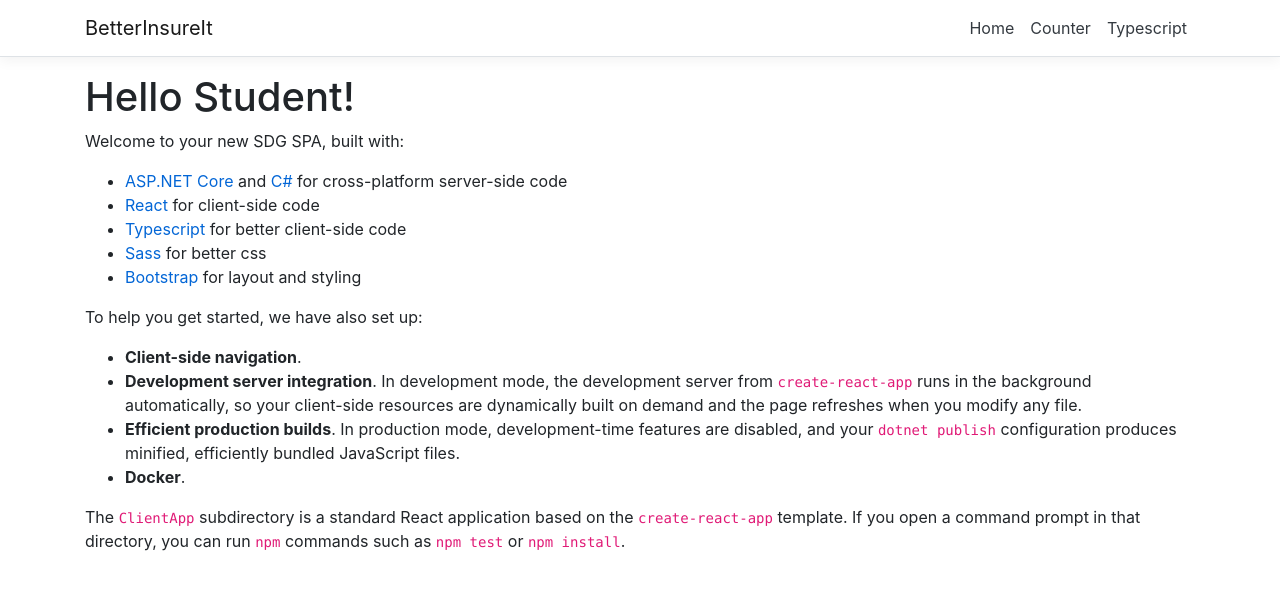
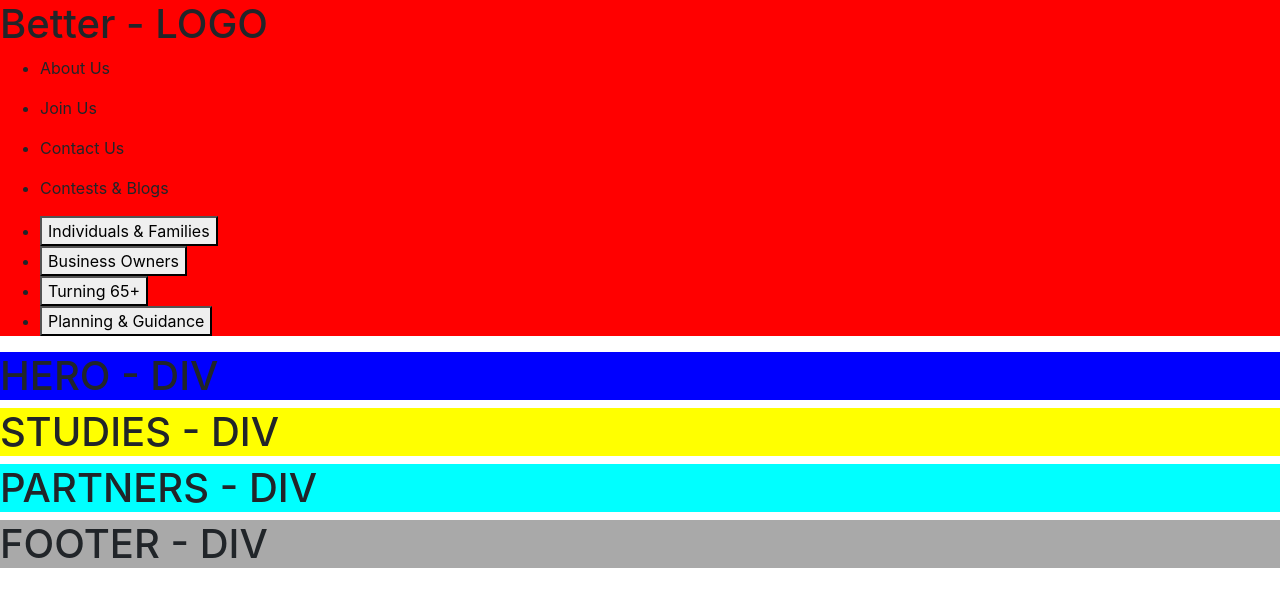
Before and after one commit to MatthewSDick/BetterInsureIT, a React (Create React App) app in the folder ClientApp/: page / in a window 1280 px wide. Shown: the top 606 px of the page. Built offline with nearby package versions, Linux system fonts and the light colour scheme.

Commit message:
Made Components and basic DIV's

```diff
--- a/ClientApp/src/App.jsx
+++ b/ClientApp/src/App.jsx
@@ -2,23 +2,20 @@ import React, { Component } from 'react'
 import { Route, Switch } from 'react-router'
 import { Layout } from './components/Layout'
 import { Home } from './pages/Home'
-import HelloWorld from './pages/_template/HelloWorld'
-import HeyWorld from './pages/_template/HeyWorld'
+import Plans from './pages/Plans'
 import NotFound from './pages/NotFound'
 import './custom.scss'
+
 export default class App extends Component {
   static displayName = App.name
 
   render() {
     return (
-      <Layout>
-        <Switch>
-          <Route exact path="/" component={Home} />
-          <Route exact path="/counter" component={HelloWorld} />
-          <Route exact path="/typescript" component={HeyWorld} />
-          <Route exact path="*" component={NotFound} />
-        </Switch>
-      </Layout>
+      <Switch>
+        <Route exact path="/" component={Home} />
+        <Route exact path="/plans" component={Plans} />
+        <Route exact path="*" component={NotFound} />
+      </Switch>
     )
   }
 }
--- /dev/null
+++ b/ClientApp/src/components/Footer.jsx
@@ -0,0 +1,14 @@
+import React from 'react'
+import { Link } from 'react-router-dom'
+
+const Footer = () => {
+  return (
+    <>
+      <div className="footer">
+        <h1>FOOTER - DIV</h1>
+      </div>
+    </>
+  )
+}
+
+export default Footer
--- /dev/null
+++ b/ClientApp/src/components/Header.jsx
@@ -0,0 +1,42 @@
+import React from 'react'
+import { Link } from 'react-router-dom'
+
+const Header = () => {
+  return (
+    <>
+      <div className="header">
+        <h1>Better - LOGO</h1>
+        <ul>
+          <li>
+            <p>About Us</p>
+          </li>
+          <li>
+            <p>Join Us</p>
+          </li>
+          <li>
+            <p>Contact Us</p>
+          </li>
+          <li>
+            <p>Contests & Blogs</p>
+          </li>
+        </ul>
+        <ul>
+          <li>
+            <button>Individuals & Families</button>
+          </li>
+          <li>
+            <button>Business Owners</button>
+          </li>
+          <li>
+            <button>Turning 65+</button>
+          </li>
+          <li>
+            <button>Planning & Guidance</button>
+          </li>
+        </ul>
+      </div>
+    </>
+  )
+}
+
+export default Header
--- /dev/null
+++ b/ClientApp/src/components/Hero.jsx
@@ -0,0 +1,14 @@
+import React from 'react'
+import { Link } from 'react-router-dom'
+
+const Hero = () => {
+  return (
+    <>
+      <div className="hero">
+        <h1>HERO - DIV</h1>
+      </div>
+    </>
+  )
+}
+
+export default Hero
--- a/ClientApp/src/components/NavMenu/index.jsx
+++ b/ClientApp/src/components/NavMenu/index.jsx
@@ -38,7 +38,7 @@ export class NavMenu extends Component {
         >
           <Container>
             <NavbarBrand tag={Link} to="/">
-              BetterInsureIt
+              BetterInsureIt - LOGO
             </NavbarBrand>
             <NavbarToggler onClick={this.toggleNavbar} className="mr-2" />
             <Collapse
@@ -47,7 +47,7 @@ export class NavMenu extends Component {
               navbar
             >
               <ul className="navbar-nav flex-grow">
-                <NavItem>
+                {/* <NavItem>
                   <NavLink tag={Link} className="text-dark" to="/">
                     Home
                   </NavLink>
@@ -61,7 +61,7 @@ export class NavMenu extends Component {
                   <NavLink tag={Link} className="text-dark" to="/typescript">
                     Typescript
                   </NavLink>
-                </NavItem>
+                </NavItem> */}
               </ul>
             </Collapse>
           </Container>
--- /dev/null
+++ b/ClientApp/src/components/Partners.jsx
@@ -0,0 +1,14 @@
+import React from 'react'
+import { Link } from 'react-router-dom'
+
+const Partners = () => {
+  return (
+    <>
+      <div className="partners">
+        <h1>PARTNERS - DIV</h1>
+      </div>
+    </>
+  )
+}
+
+export default Partners
--- /dev/null
+++ b/ClientApp/src/components/Studies.jsx
@@ -0,0 +1,14 @@
+import React from 'react'
+import { Link } from 'react-router-dom'
+
+const Studies = () => {
+  return (
+    <>
+      <div className="studies">
+        <h1>STUDIES - DIV</h1>
+      </div>
+    </>
+  )
+}
+
+export default Studies
--- a/ClientApp/src/custom.scss
+++ b/ClientApp/src/custom.scss
@@ -12,3 +12,23 @@ code {
   background-color: #1b6ec2;
   border-color: #1861ac;
 }
+
+.header {
+  background-color: red;
+}
+
+.hero {
+  background-color: blue;
+}
+
+.studies {
+  background-color: yellow;
+}
+
+.partners {
+  background-color: aqua;
+}
+
+.footer {
+  background-color: darkgray;
+}
--- a/ClientApp/src/pages/Home.jsx
+++ b/ClientApp/src/pages/Home.jsx
@@ -1,62 +1,19 @@
 import React from 'react'
+import { Link } from 'react-router-dom'
+import Header from '../components/Header'
+import Hero from '../components/Hero'
+import Studies from '../components/Studies'
+import Partners from '../components/Partners'
+import Footer from '../components/Footer'
 
 export function Home() {
   return (
-    <div>
-      <h1>Hello Student!</h1>
-      <p>Welcome to your new SDG SPA, built with:</p>
-      <ul>
-        <li>
-          <a href="https://get.asp.net/">ASP.NET Core</a> and{' '}
-          <a href="https://msdn.microsoft.com/en-us/library/67ef8sbd.aspx">
-            C#
-          </a>{' '}
-          for cross-platform server-side code
-        </li>
-        <li>
-          <a href="https://facebook.github.io/react/">React</a> for client-side
-          code
-        </li>
-        <li>
-          <a href="https://www.typescriptlang.org/">Typescript</a> for better
-          client-side code
-        </li>
-        <li>
-          <a href="https://sass-lang.com/">Sass</a> for better css
-        </li>
-        <li>
-          <a href="http://getbootstrap.com/">Bootstrap</a> for layout and
-          styling
-        </li>
-      </ul>
-      <p>To help you get started, we have also set up:</p>
-      <ul>
-        <li>
-          <strong>Client-side navigation</strong>.
-        </li>
-        <li>
-          <strong>Development server integration</strong>. In development mode,
-          the development server from <code>create-react-app</code> runs in the
-          background automatically, so your client-side resources are
-          dynamically built on demand and the page refreshes when you modify any
-          file.
-        </li>
-        <li>
-          <strong>Efficient production builds</strong>. In production mode,
-          development-time features are disabled, and your{' '}
-          <code>dotnet publish</code> configuration produces minified,
-          efficiently bundled JavaScript files.
-        </li>
-        <li>
-          <strong>Docker</strong>.
-        </li>
-      </ul>
-      <p>
-        The <code>ClientApp</code> subdirectory is a standard React application
-        based on the <code>create-react-app</code> template. If you open a
-        command prompt in that directory, you can run <code>npm</code> commands
-        such as <code>npm test</code> or <code>npm install</code>.
-      </p>
-    </div>
+    <>
+      <Header />
+      <Hero />
+      <Studies />
+      <Partners />
+      <Footer />
+    </>
   )
 }
--- /dev/null
+++ b/ClientApp/src/pages/Plans.jsx
@@ -0,0 +1,9 @@
+import React from 'react'
+
+export default function Plans() {
+  return (
+    <div>
+      <h1>Plans</h1>
+    </div>
+  )
+}
```
Also changed, not shown: 1 other file (tests, documents, lock files or other folders).
